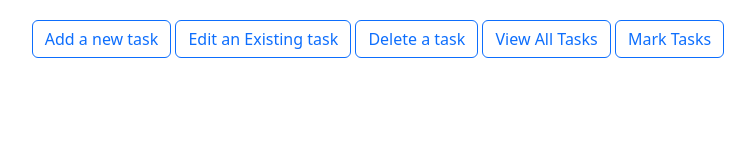
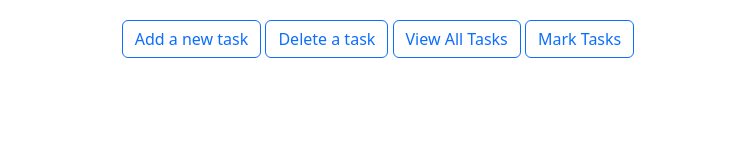
Before and after one commit to avkdev123/jubilant-octo-dollop, a plain HTML site: page index.html in a window 1280 px wide. Shown: the whole page, without its empty margins (292-1047 px from the left). Drawn offline with nearby package versions, Linux system fonts and the light colour scheme.

Commit message:
Deleted Edit Task Button

```diff
--- a/index.html
+++ b/index.html
@@ -21,7 +21,7 @@
 <body>
     <div style="text-align: center;">
         <button type="button" id="addTaskBtn" class="btn btn-outline-primary" style="position: relative; top: 20px; left: 30px;">Add a new task</button>
-        <button type="button" class="btn btn-outline-primary" style="position: relative; top: 20px; left: 30px;">Edit an Existing task</button>
+
         <button type="button" id="deleteTaskBtn" class="btn btn-outline-primary" style="position: relative; top: 20px; left: 30px;">Delete a task</button>
         <button type="button" id="viewTasksBtn" class="btn btn-outline-primary" style="position: relative; top: 20px; left: 30px;">View All Tasks</button>
         <button type="button" id="markTasks" class="btn btn-outline-primary" style="position: relative; top: 20px; left: 30px;">Mark Tasks</button>
```
